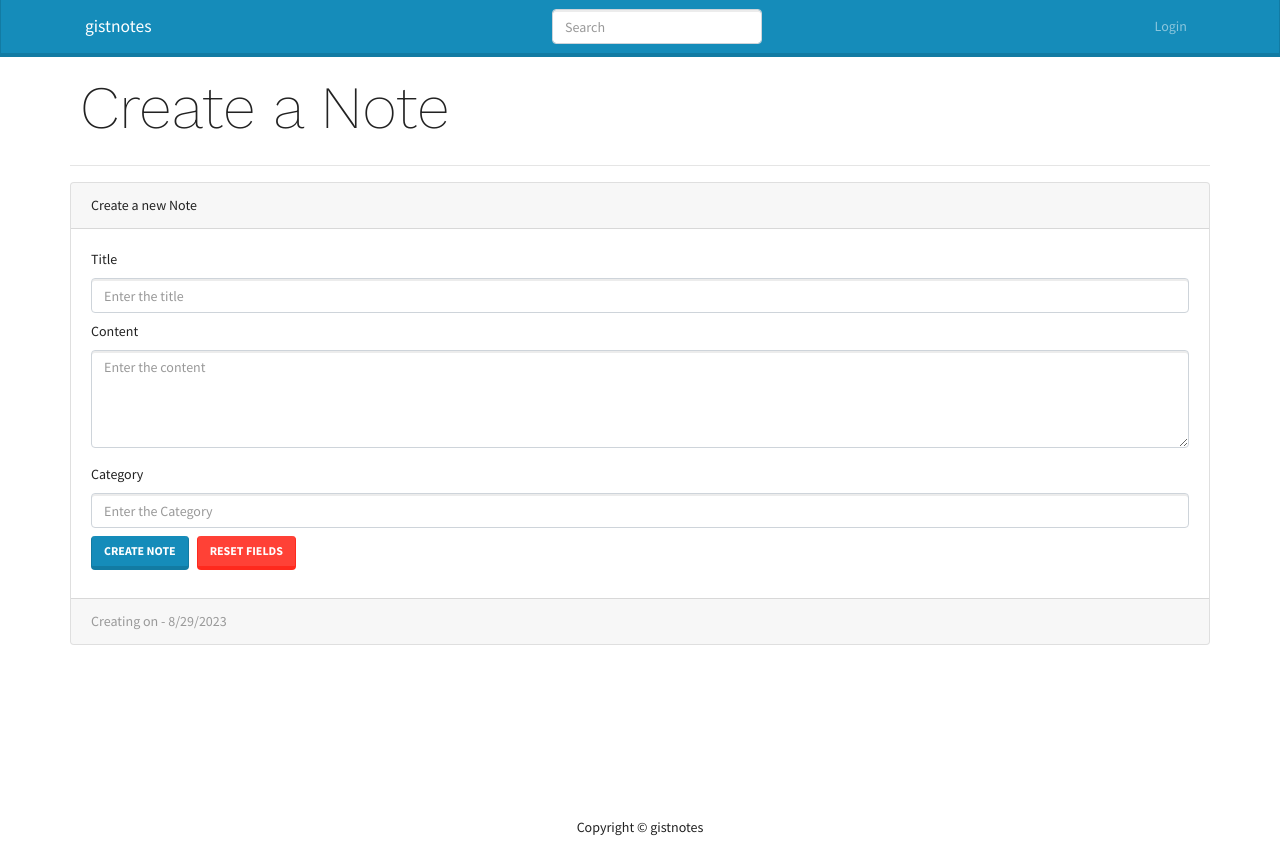
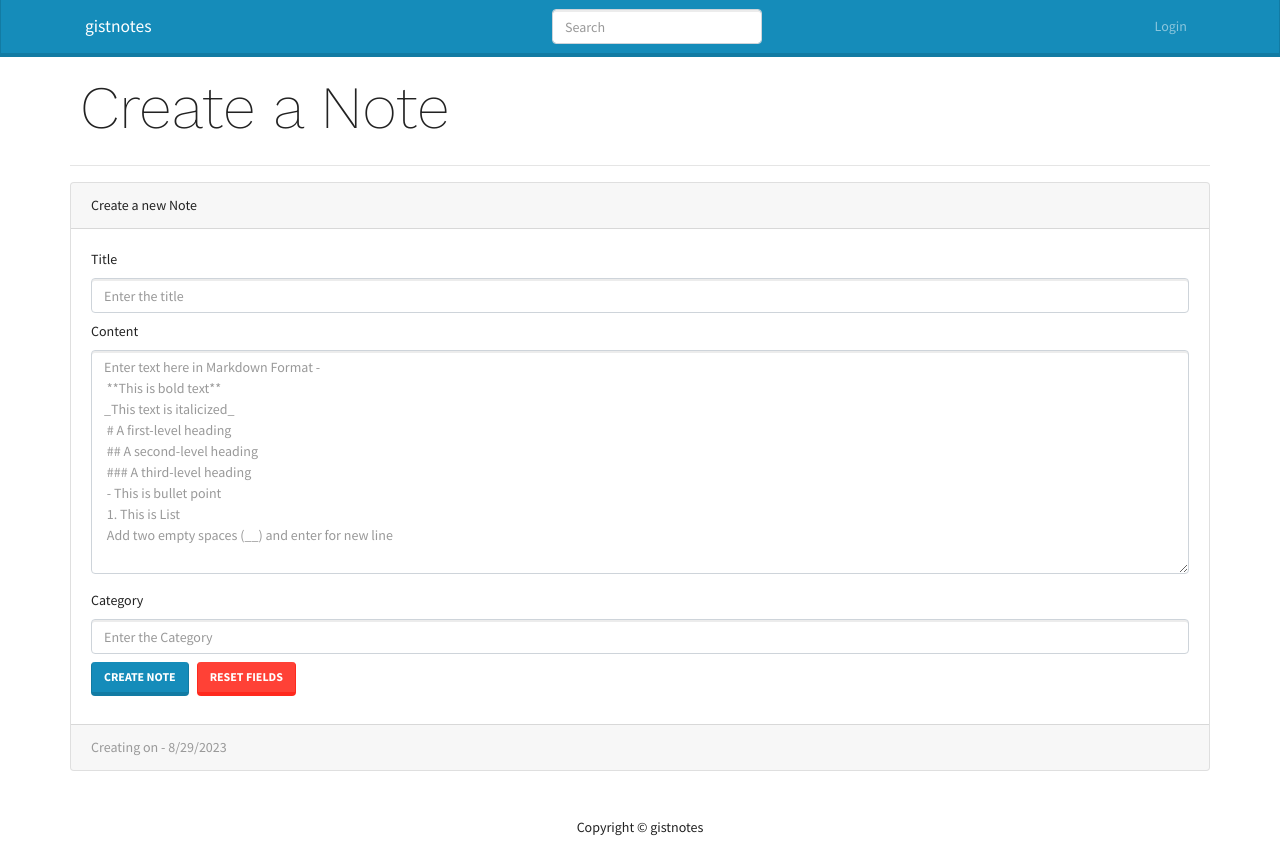
Before and after one commit to Krushna-Kulkarni/GistNotes, a React (Create React App) app in the folder frontend/: page /createnote in a window 1280 px wide. Built offline with nearby package versions, Linux system fonts and the light colour scheme.

Commit message:
Bug and style fix

```diff
--- a/frontend/src/screens/CreateNote/CreateNote.js
+++ b/frontend/src/screens/CreateNote/CreateNote.js
@@ -58,8 +58,8 @@ function CreateNote() {
                 className="mb-2"
                 as="textarea"
                 value={content}
-                placeholder="Enter the content"
-                rows={4}
+                placeholder={`Enter text here in Markdown Format - \n **This is bold text** \n_This text is italicized_ \n # A first-level heading \n ## A second-level heading \n ### A third-level heading \n - This is bullet point\n 1. This is List\n Add two empty spaces (__) and enter for new line`}
+                rows={10}
                 onChange={(e) => setContent(e.target.value)}
               />
             </Form.Group>
--- a/frontend/src/screens/MyNotes/MyNotes.js
+++ b/frontend/src/screens/MyNotes/MyNotes.js
@@ -66,8 +66,10 @@ const MyNotes = ({ search }) => {
       {loading && <Loading />}
       {notes
         ?.toReversed()
-        .filter((filteredNote) =>
-          filteredNote.title.toLowerCase().includes(search.toLowerCase())
+        .filter(
+          (filteredNote) =>
+            filteredNote.title.toLowerCase().includes(search.toLowerCase()) ||
+            filteredNote.category.toLowerCase().includes(search.toLowerCase())
         )
         .map((note) => {
           return (
--- a/frontend/src/screens/RegisterPage/RegisterScreen.js
+++ b/frontend/src/screens/RegisterPage/RegisterScreen.js
@@ -149,7 +149,10 @@ const RegisterScreen = () => {
         </Form>
         <Row className="py-3">
           <Col>
-            Have an Account ? <Link to="/login">Login</Link>
+            Have an Account ?{" "}
+            <Link style={{ color: "#158cba" }} to="/login">
+              Login
+            </Link>
           </Col>
         </Row>
       </div>
--- a/frontend/src/screens/UpdateNote/UpdateNote.js
+++ b/frontend/src/screens/UpdateNote/UpdateNote.js
@@ -97,8 +97,8 @@ function UpdateNote() {
               <Form.Label className="my-2">Content</Form.Label>
               <Form.Control
                 as="textarea"
-                placeholder="Enter the content"
-                rows={4}
+                placeholder={`Enter text here in Markdown Format - \n **This is bold text** \n_This text is italicized_ \n # A first-level heading \n ## A second-level heading \n ### A third-level heading \n - This is bullet point \n 1.This is List `}
+                rows={8}
                 value={content}
                 onChange={(e) => setContent(e.target.value)}
               />
```
